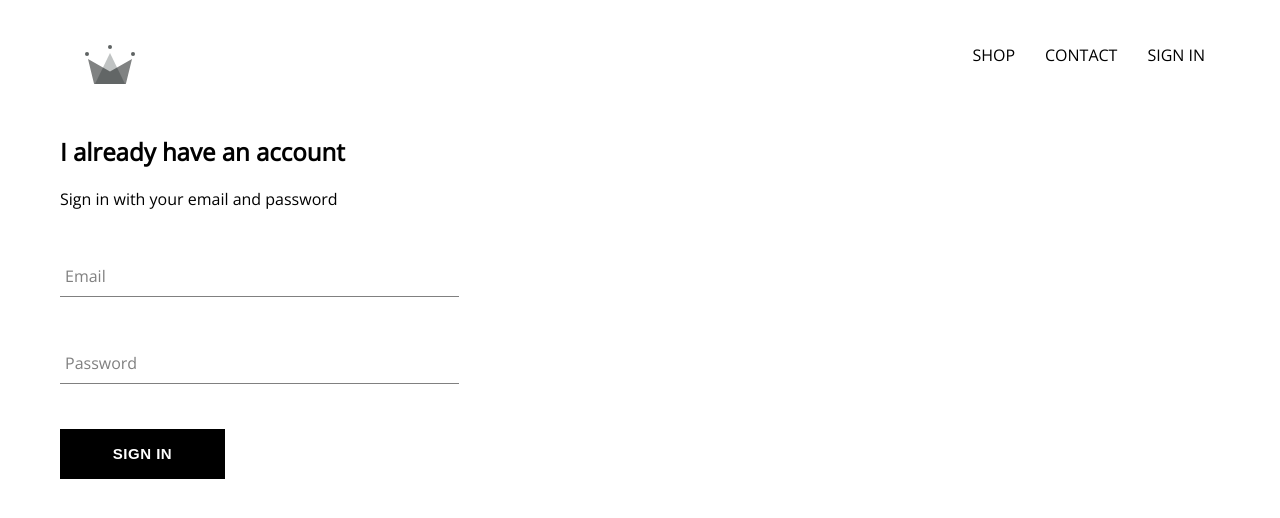
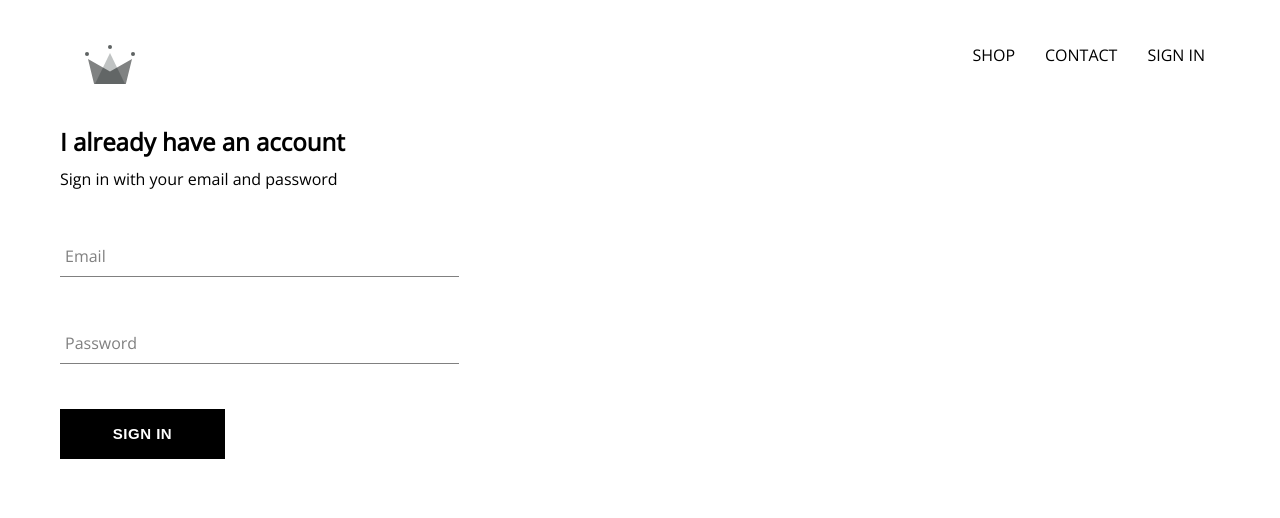
Before and after one commit to GeeHuang/g-clothing, a React (Create React App) app: page /signin in a window 1280 px wide. Shown: the top 518 px of the page. Built offline with nearby package versions, Linux system fonts and the light colour scheme.

Commit message:
signin style minor

```diff
--- a/src/components/sign-in/sign-in.styles.scss
+++ b/src/components/sign-in/sign-in.styles.scss
@@ -3,7 +3,7 @@
     display: flex;
     flex-direction: column;
 
-    .title{
+    h2{
         margin: 10px 0;
     }
 }
```
